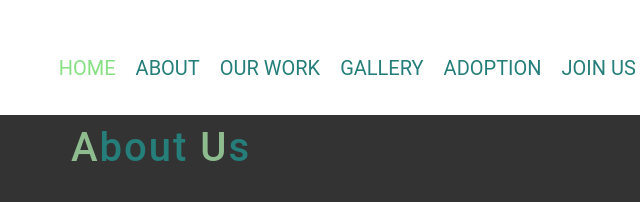
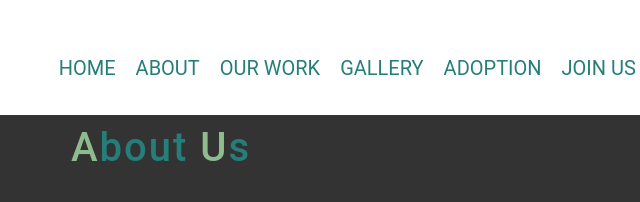
Before and after one commit to begumozb/Sprint3, a plain HTML site: page about.html in a window 1280 px wide. Shown: the top 202 px of the page, 479-1119 px from the left. Drawn offline with nearby package versions, Linux system fonts and the light colour scheme.

Commit message:
Update about.html

```diff
--- a/about.html
+++ b/about.html
@@ -39,7 +39,7 @@
     </div>
     <nav class="navbar">
         <ul>
-            <li><a href="index.html" class="active">HOME</a></li>
+            <li><a href="index.html">HOME</a></li>
             <li><a href="about.html">ABOUT</a></li>
             <li><a href="ourWork.html">OUR WORK</a></li>
             <li><a href="gallery.html">GALLERY</a></li>
```
